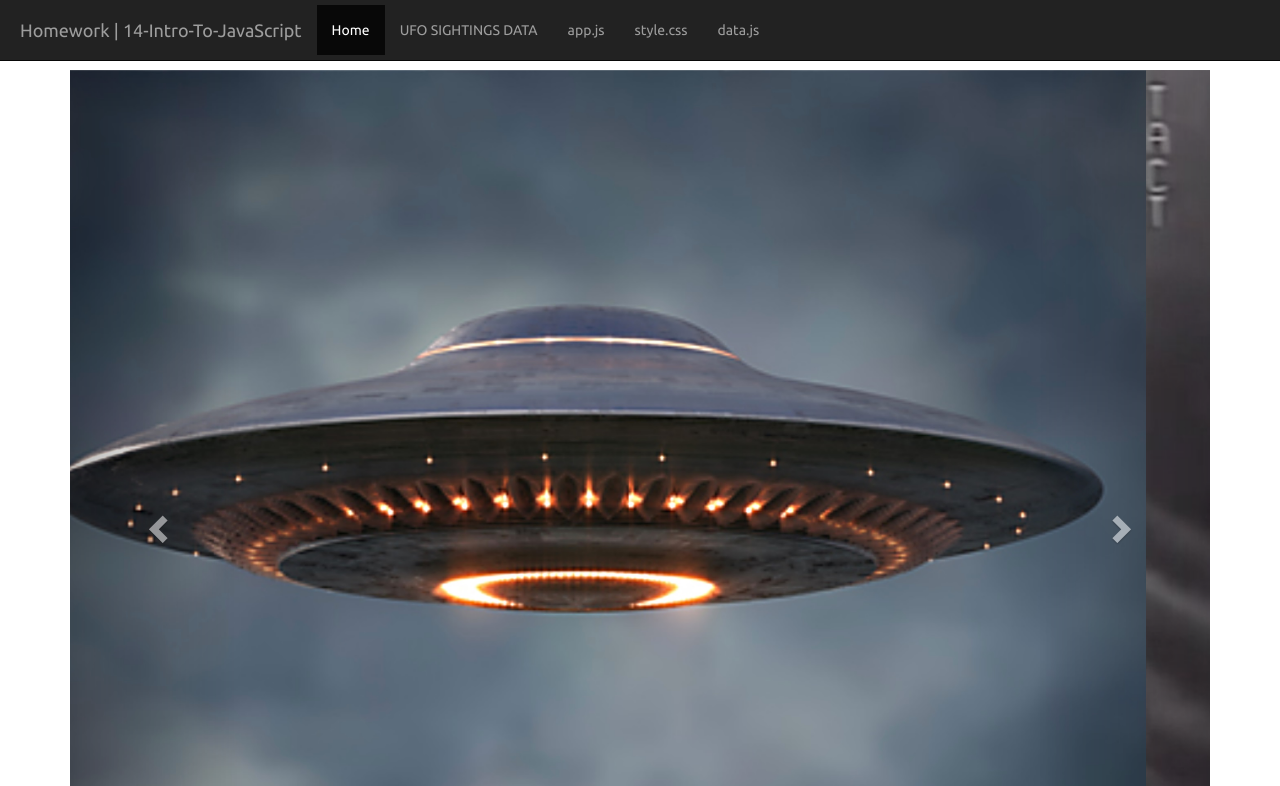
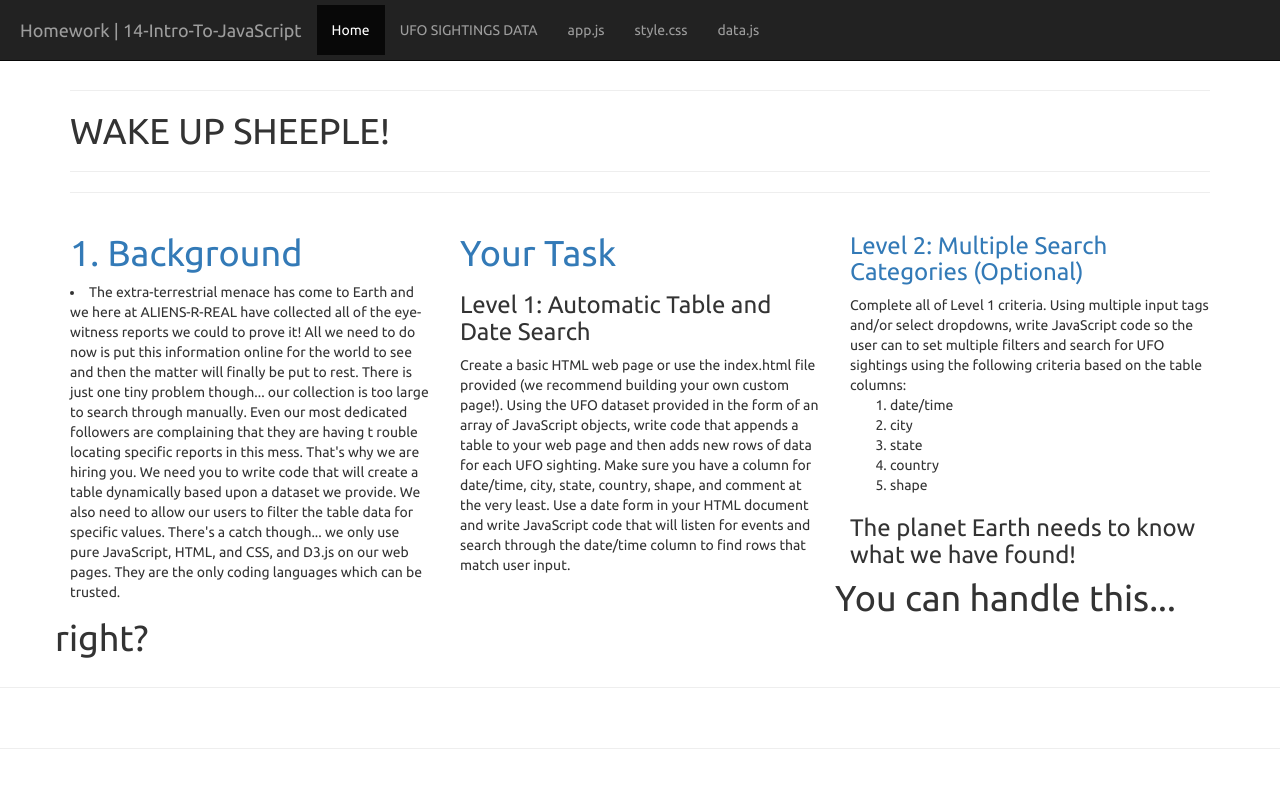
Before and after one commit to margomjoy/UFO, a plain HTML site: page index.html in a window 1280 px wide. Shown: the top 786 px of the page. Drawn offline with nearby package versions, Linux system fonts and the light colour scheme.

Commit message:
Update index.html

```diff
--- a/index.html
+++ b/index.html
@@ -46,7 +46,61 @@
       </div>
     </nav>
 
+<div class="container" style="margin-top:50px">
+            <br>
+            <hr><h1>WAKE UP SHEEPLE!</h1>
+      <hr>
+      <hr>
+      <div class="row">
+        <div class="col-md-4">
+          <p><a href="https://modelobootcamp.github.io/JavaScript-Homework/ufo.html"><h1>1. Background</h1></p></a></p>
+            <li>The extra-terrestrial menace has come to Earth and we here at ALIENS-R-REAL have collected all of the
+            eye-witness reports we could to prove it! All we need to do now is put this information online for the world to see and then the matter will finally be put to rest.
+            There is just one tiny problem though... our collection is too large to search through manually. Even our most dedicated followers are complaining that they are having t
+            rouble locating specific reports in this mess. That's why we are hiring you. We need you to write code that will create a table dynamically based upon a dataset we provide.
+            We also need to allow our users to filter the table data for specific values. There's a catch though... we only use pure JavaScript,
+            HTML, and CSS, and D3.js on our web pages. They are the only coding languages which can be trusted.</li></p>
 
+
+
+
+      </div>
+        <div class="col-md-4">
+          <p><a href="https://modelobootcamp.github.io/JavaScript-Homework/ufo.html"><h1>Your Task</h1></p></a></p>
+          <p><h3>Level 1: Automatic Table and Date Search</h3></p>
+            <p> Create a basic HTML web page or use the index.html file provided (we recommend building your own custom page!).
+                Using the UFO dataset provided in the form of an array of JavaScript objects, write code that appends a table to your
+                web page and then adds new rows of data for each UFO sighting.
+                Make sure you have a column for date/time, city, state, country, shape, and comment at the very least.
+                Use a date form in your HTML document and write JavaScript code that will listen for events and search through
+                the date/time column to find rows that match user input.</p>
+
+        </div>
+        <div class="col-md-4">
+            <a href="https://modelobootcamp.github.io/JavaScript-Homework/ufo.html"><h3>Level 2: Multiple Search Categories (Optional)</h3></a>
+            Complete all of Level 1 criteria.
+            Using multiple input tags and/or select dropdowns,
+            write JavaScript code so the user can to set multiple
+            filters and search for UFO sightings using the following criteria based on the table columns:
+
+            <ol>
+                    <li>date/time</li>
+                    <li>city</li>
+                    <li>state</li>
+                    <li>country</li>
+                    <li>shape</li>
+                    </ol>
+
+                <h3>The planet Earth needs to know what we have found!</h3>
+
+
+            </div><div><div><h1>You can handle this... right? </h1></div></div>
+      </div>
+    </div>
+    <hr>
+
+    <br>
+    <hr>
 
 
   <!-- Fixed Navbar body end-->
```
